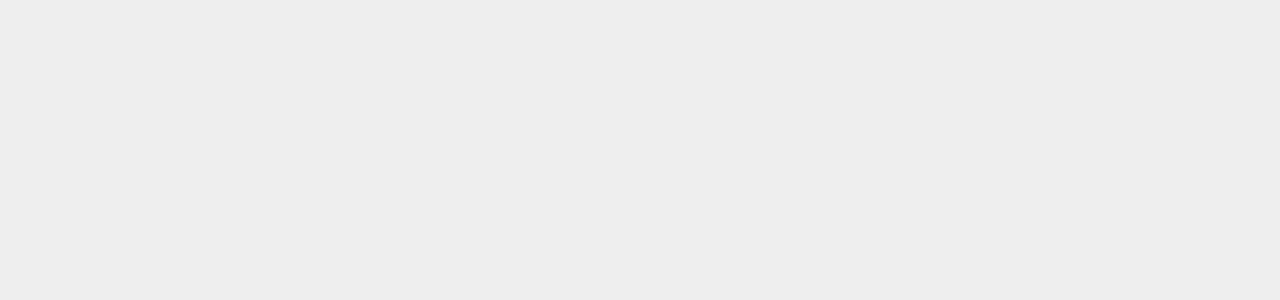
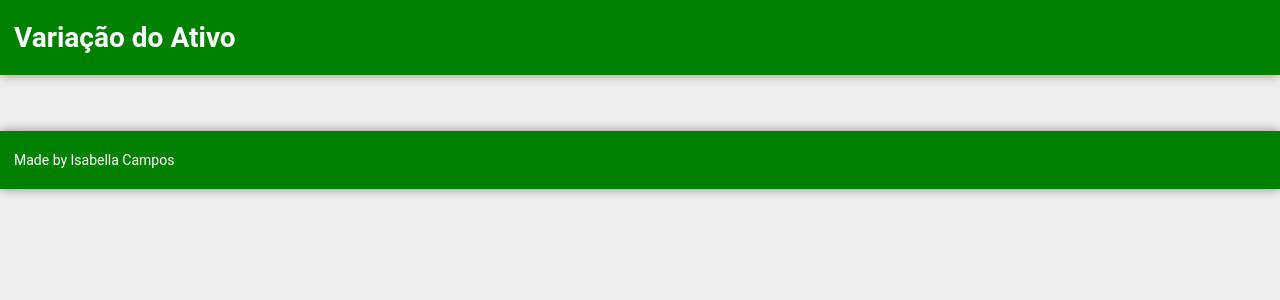
Before and after one commit to isaasc/stocks-variation, an Angular app: page /active-details in a window 1280 px wide. Shown: the top 300 px of the page. Built offline with nearby package versions, Linux system fonts and the light colour scheme.

Commit message:
refactor: adjust tagging

```diff
--- a/src/app/app.component.html
+++ b/src/app/app.component.html
@@ -1,3 +1,5 @@
-<div class="content">
+<app-header></app-header>
+<main class="content">
   <router-outlet></router-outlet>
-</div>
+</main>
+<app-footer></app-footer>
--- a/src/styles.scss
+++ b/src/styles.scss
@@ -1,3 +1,7 @@
+* {
+  box-sizing: border-box;
+}
+
 html,
 body {
   width: 100%;
@@ -10,9 +14,6 @@ body {
   color: #949494;
 }
 
-* {
-  box-sizing: border-box;
-}
 
 @media screen and (max-width: 767px) {
   // .card-container > *:not(.circle-link) ,
```
